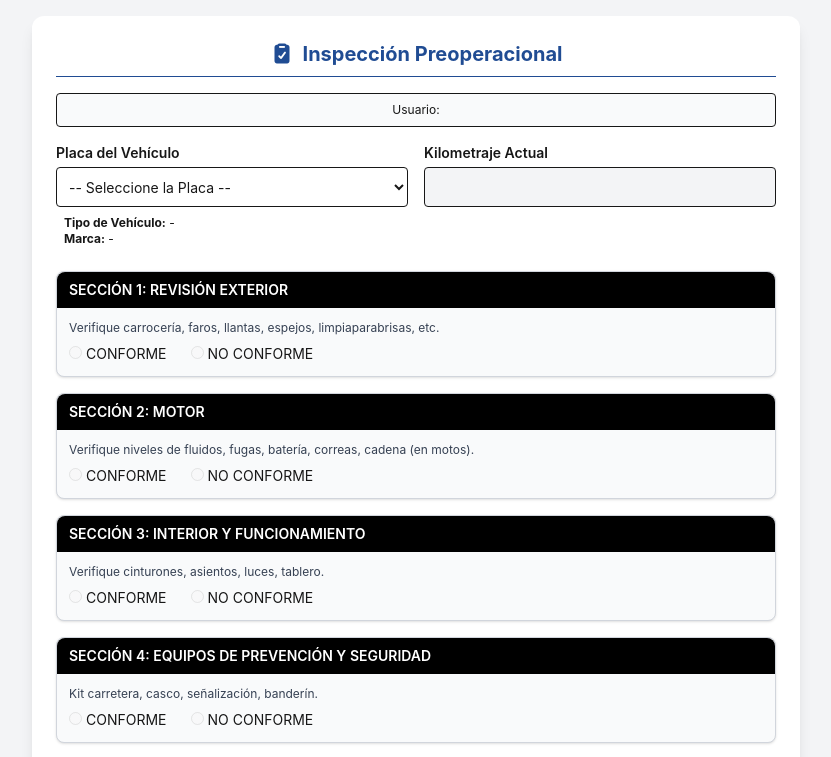
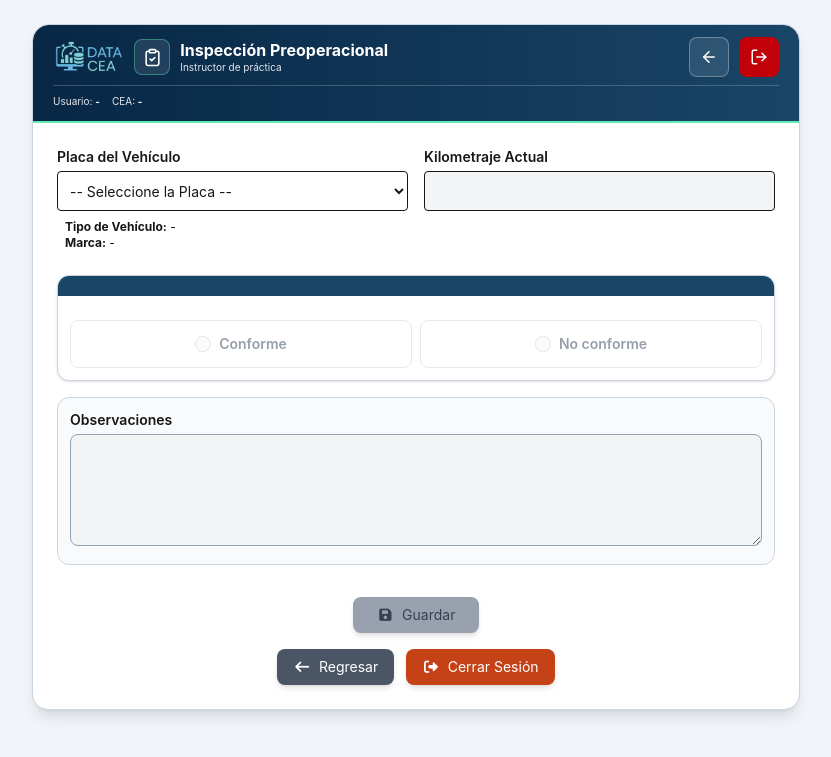
Before and after one commit to YulianoB/DATA-CEA, a Next.js app: page /instructor/practica/inspeccion in a window 1280 px wide. Shown: the top 757 px of the page, without its empty margins (224-1055 px from the left). Built offline with nearby package versions, Linux system fonts and the light colour scheme; sample sign-in values are in the browser's storage.

Commit message:
Adaptar inspección preoperacional a móvil con logo DATA CEA y guías de no conformidad

```diff
--- a/app/instructor/practica/inspeccion/page.js
+++ b/app/instructor/practica/inspeccion/page.js
@@ -6,6 +6,7 @@ import { useRouter } from 'next/navigation'
 import { useEffect, useState } from 'react'
 import { Toaster, toast } from 'sonner'
 import { cerrarSesion } from '@/lib/auth/logout'
+import { EncabezadoPractica, TarjetaInspeccion, GUIAS_NO_CONFORMIDAD } from '@/components/instructor/practica/EstilosModuloPractica'
 import {
   validarInspeccionDuplicada,
   validarKilometraje,
@@ -1561,57 +1562,17 @@ const puedeGuardar =
   }
 
   return (
-    <div className="min-h-screen flex items-center justify-center bg-gray-100 p-4">
+    <div className="min-h-screen bg-slate-100 px-2 py-3 sm:px-4 sm:py-6">
 
       <Toaster
         position="top-center"
         richColors
       />
 
-      <div className="w-full max-w-3xl bg-white rounded-xl shadow-lg p-6">
-
-        {/* ====================================================
-            TÍTULO
-        ==================================================== */}
-
-        <h2 className="text-xl font-bold mb-4 text-center flex items-center justify-center gap-2 border-b pb-2 text-[var(--primary)]">
-
-          <i className="fas fa-clipboard-check text-[var(--primary)]"></i>
-
-          Inspección Preoperacional
-
-        </h2>
-
-        {/* ====================================================
-            USUARIO
-        ==================================================== */}
-
-        <div className="bg-gray-50 p-2 rounded mb-4 text-xs border text-center">
-
-          <span>
-            Usuario:{' '}
-            <strong>
-              {user.nombreCompleto}
-            </strong>
-          </span>
-
-          {user.rol && (
-            <span>
-              {' '}
-              ({user.rol})
-            </span>
-          )}
-
-          {user.nombreEmpresa && (
-            <span className="block mt-1">
-              CEA:{' '}
-              <strong>
-                {user.nombreEmpresa}
-              </strong>
-            </span>
-          )}
-
-        </div>
+      <div className="mx-auto w-full max-w-3xl overflow-hidden rounded-2xl border border-slate-300 bg-white shadow-lg">
+
+        <EncabezadoPractica titulo="Inspección Preoperacional" usuario={user.nombreCompleto} cea={user.nombreEmpresa} onRegresar={() => router.push('/instructor/practica')} onCerrarSesion={handleLogout} />
+        <main className="px-3 py-4 sm:px-6 sm:py-6">
 
         {/* ====================================================
             PLACA Y KILOMETRAJE
@@ -1762,7 +1723,7 @@ const puedeGuardar =
             SECCIONES
         ==================================================== */}
 
-        {[
+        {[[
           {
             id:
               'revisionExterior',
@@ -1803,121 +1764,32 @@ const puedeGuardar =
             desc:
               'SOAT, RTM, licencia, tarjeta de servicio, certificado instructor, cédula.',
           },
-        ].map(
-          (section) => (
-
-            <div
-              key={section.id}
-              className="bg-gray-50 border border-gray-300 rounded-lg mb-4 shadow-sm"
-            >
-
-              <div className="bg-black text-white text-sm font-semibold px-3 py-2 rounded-t-lg">
-
-                {section.title}
-
-              </div>
-
-              <div className="p-3">
-
-                <p className="text-xs text-gray-700 mb-2">
-                  {section.desc}
-                </p>
-
-                <div className="flex gap-6 text-sm">
-
-                  <label>
-
-                    <input
-                    type="radio"
-                    name={
-                      section.id
-                    }
-                    value="CONFORME"
-                    checked={
-                      secciones[
-                        section.id
-                      ] ===
-                      'CONFORME'
-                    }
-                    onChange={() =>
-                      handleSeccionChange(
-                        section.id,
-                        'CONFORME'
-                      )
-                    }
-                    disabled={
-                      !placaSeleccionada ||
-                      validandoDocumentos ||
-                      !documentacionVehiculoValida
-                    }
-                    className="
-                      mr-1
-                      disabled:cursor-not-allowed
-                      disabled:opacity-50
-                    "
-                  />
-
-                    CONFORME
-
-                  </label>
-
-                  <label>
-
-                    <input
-                    type="radio"
-                    name={
-                      section.id
-                    }
-                    value="NO CONFORME"
-                    checked={
-                      secciones[
-                        section.id
-                      ] ===
-                      'NO CONFORME'
-                    }
-                    onChange={() =>
-                      handleSeccionChange(
-                        section.id,
-                        'NO CONFORME'
-                      )
-                    }
-                    disabled={
-                      !placaSeleccionada ||
-                      validandoDocumentos ||
-                      !documentacionVehiculoValida
-                    }
-                    className="
-                      mr-1
-                      disabled:cursor-not-allowed
-                      disabled:opacity-50
-                    "
-                  />
-
-                    NO CONFORME
-
-                  </label>
-
-                </div>
-
-              </div>
-
-            </div>
-          )
-        )}
+        ]].map((section) => (
+          <TarjetaInspeccion key={section.id} titulo={section.title} descripcion={section.desc} estado={secciones[section.id]} disabled={!placaSeleccionada || validandoDocumentos || !documentacionVehiculoValida} onChange={(valor) => handleSeccionChange(section.id, valor)} />
+        ))}
 
         {/* ====================================================
             OBSERVACIONES
         ==================================================== */}
 
-        <div className="mt-4">
+        <div className={`mt-4 rounded-xl border p-3 ${algunaNoConforme ? "border-amber-500 bg-amber-50" : "border-slate-300 bg-slate-50"}`}>
 
           <label className="block mb-1 font-semibold text-sm">
             Observaciones
           </label>
 
+          {algunaNoConforme && (
+            <div className="mb-3 space-y-2" role="status">
+              {Object.entries(GUIAS_NO_CONFORMIDAD).filter(([id]) => secciones[id] === "NO CONFORME").map(([id, guia]) => (
+                <p key={id} className="rounded-lg border border-amber-300 bg-white px-3 py-2 text-xs leading-relaxed text-amber-900">{guia}</p>
+              ))}
+            </div>
+          )}
+
           <textarea
             rows="3"
-            className={`w-full border p-2 rounded text-sm ${
+            placeholder={algunaNoConforme ? "Describa la falla o el incumplimiento actual y la sección afectada." : ""}
+            className={`w-full min-h-28 border border-slate-400 p-3 rounded-lg text-base ${
               !algunaNoConforme
                 ? 'bg-gray-100 cursor-not-allowed'
                 : ''
@@ -2027,6 +1899,7 @@ const puedeGuardar =
 
         </div>
 
+        </main>
       </div>
 
       {/* ======================================================
```
